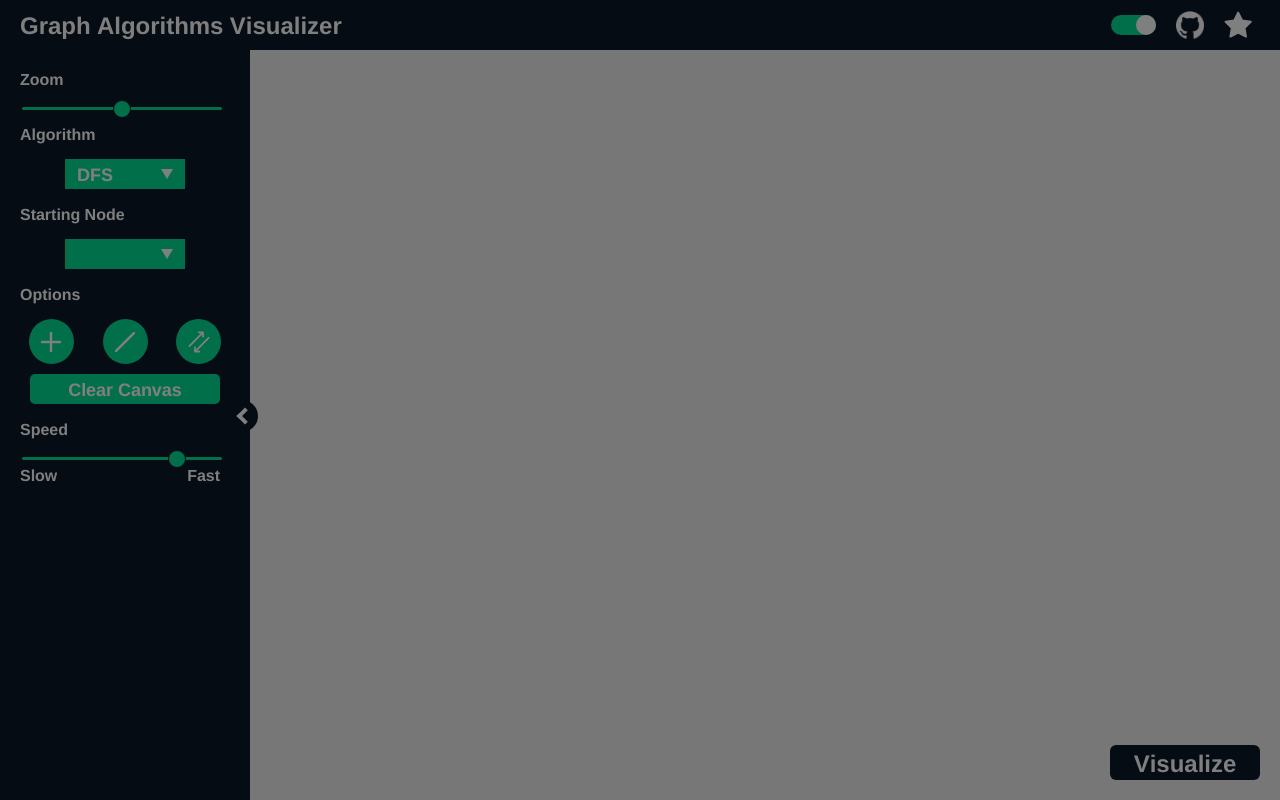
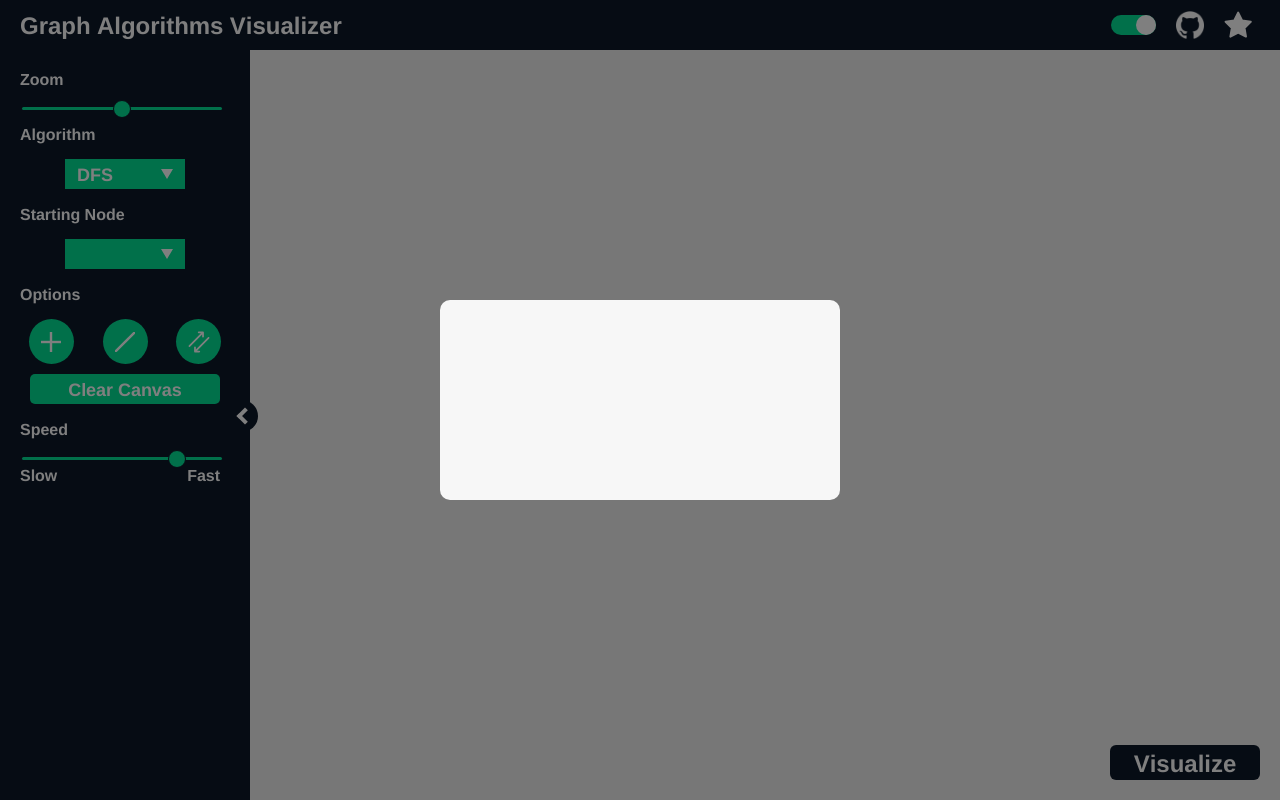
Before and after one commit to KarimElghamry/GraphAV, a React (Create React App) app: page / in a window 1280 px wide. Built offline with nearby package versions, Linux system fonts and the light colour scheme.

Commit message:
add: isVisible state to Modal

```diff
--- a/src/components/Home/Home.tsx
+++ b/src/components/Home/Home.tsx
@@ -136,7 +136,7 @@ const Home: React.FC<HomeProps> = (props: HomeProps): ReactElement => {
         isVisualizing={isVisualizing}
         onClick={handleVisualize}
       ></VisualizeButton>
-      <Modal></Modal>
+      <Modal isVisible={false}></Modal>
     </div>
   );
 };
--- a/src/components/common/Modal/Content.tsx
+++ b/src/components/common/Modal/Content.tsx
@@ -1,9 +1,9 @@
 import styled from 'styled-components';
 
 const Content = styled.div`
-  min-width: 300px;
-  min-height: 150px;
-  border-radius: 20px;
+  min-width: 400px;
+  min-height: 200px;
+  border-radius: 10px;
   background-color: white;
 `;
 
--- a/src/components/common/Modal/Modal.tsx
+++ b/src/components/common/Modal/Modal.tsx
@@ -1,10 +1,15 @@
 import React, {ReactElement} from 'react';
 import Container from './Container';
+import Content from './Content';
 
-const Modal: React.FC = (): ReactElement => {
+interface Props {
+  isVisible: boolean;
+}
+
+const Modal: React.FC<Props> = (props: Props): ReactElement => {
   return (
     <Container>
-      <div></div>
+      <Content></Content>
     </Container>
   );
 };
```
